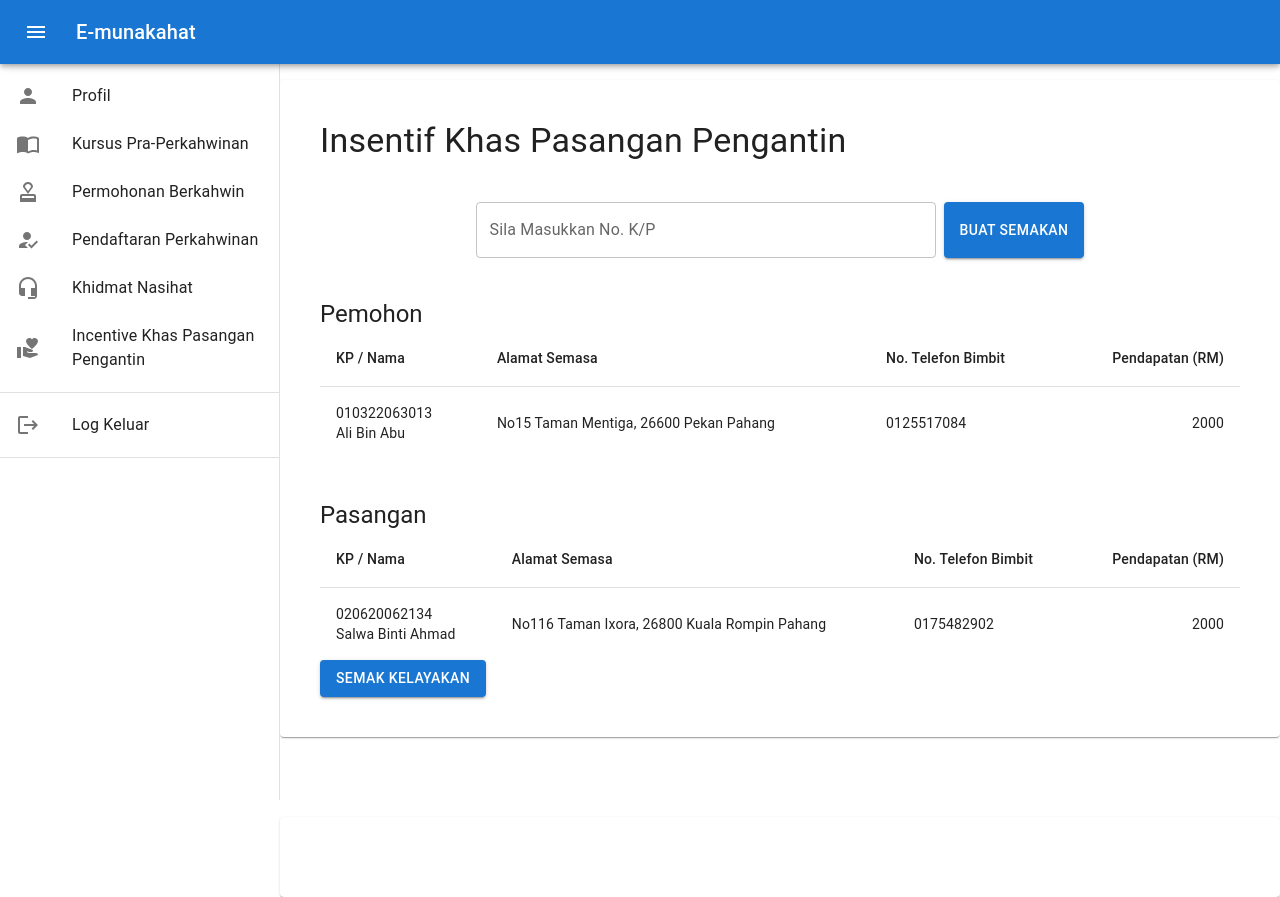
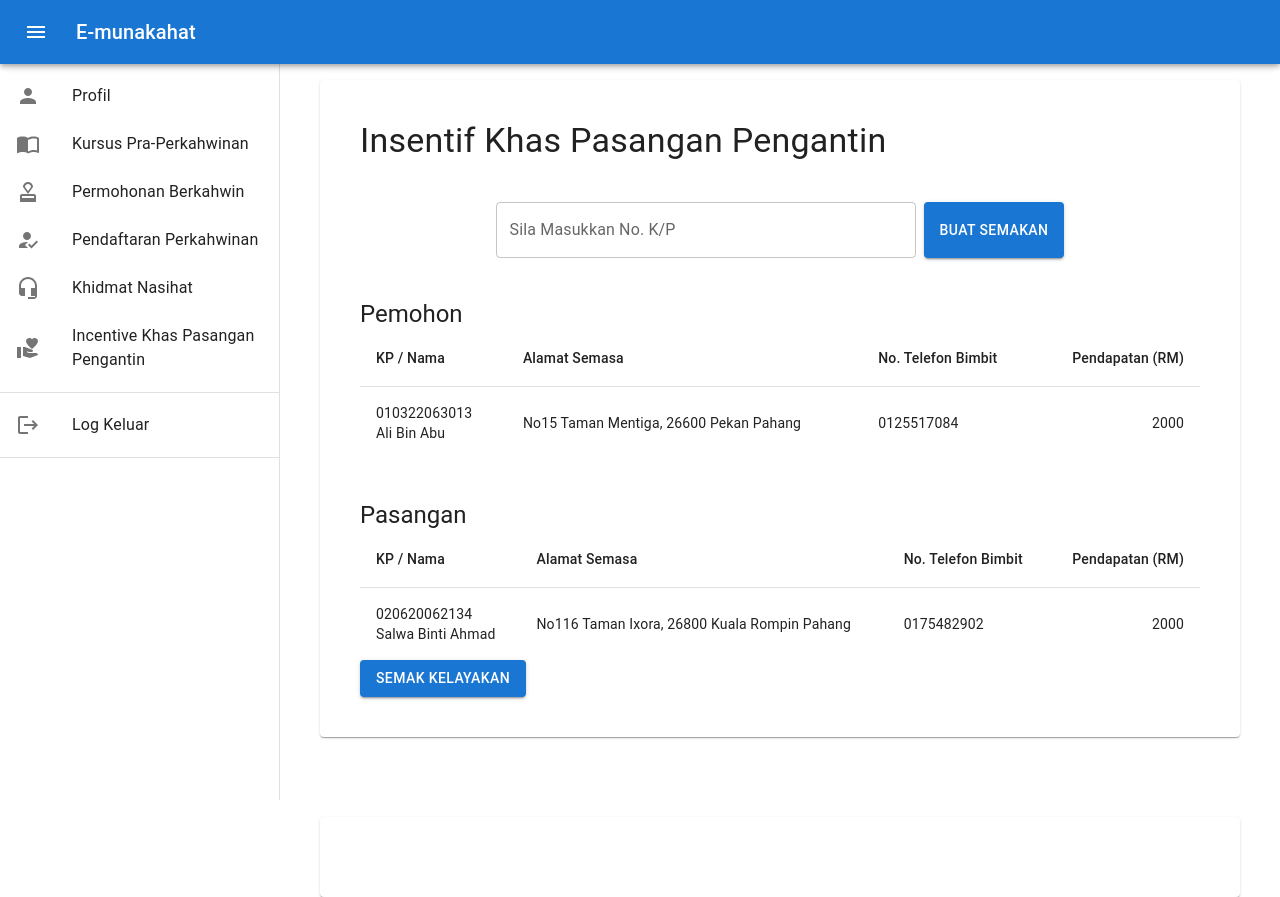
Before and after one commit to ahmadisyraf/emunakahat, a Next.js app in the folder view/: page /incentive in a window 1280 px wide. Built offline with nearby package versions, Linux system fonts and the light colour scheme.

Commit message:
Update: fix padding

```diff
--- a/view/pages/incentive/index.js
+++ b/view/pages/incentive/index.js
@@ -6,7 +6,7 @@ import ApplyIncentive from "./apply_incentive";
 
 export default function Incentive() {
     return (
-        <Box>
+        <Box sx={{ px: 5 }}>
             <UploadDocument />
             <ApplyIncentive />
         </Box>
```
